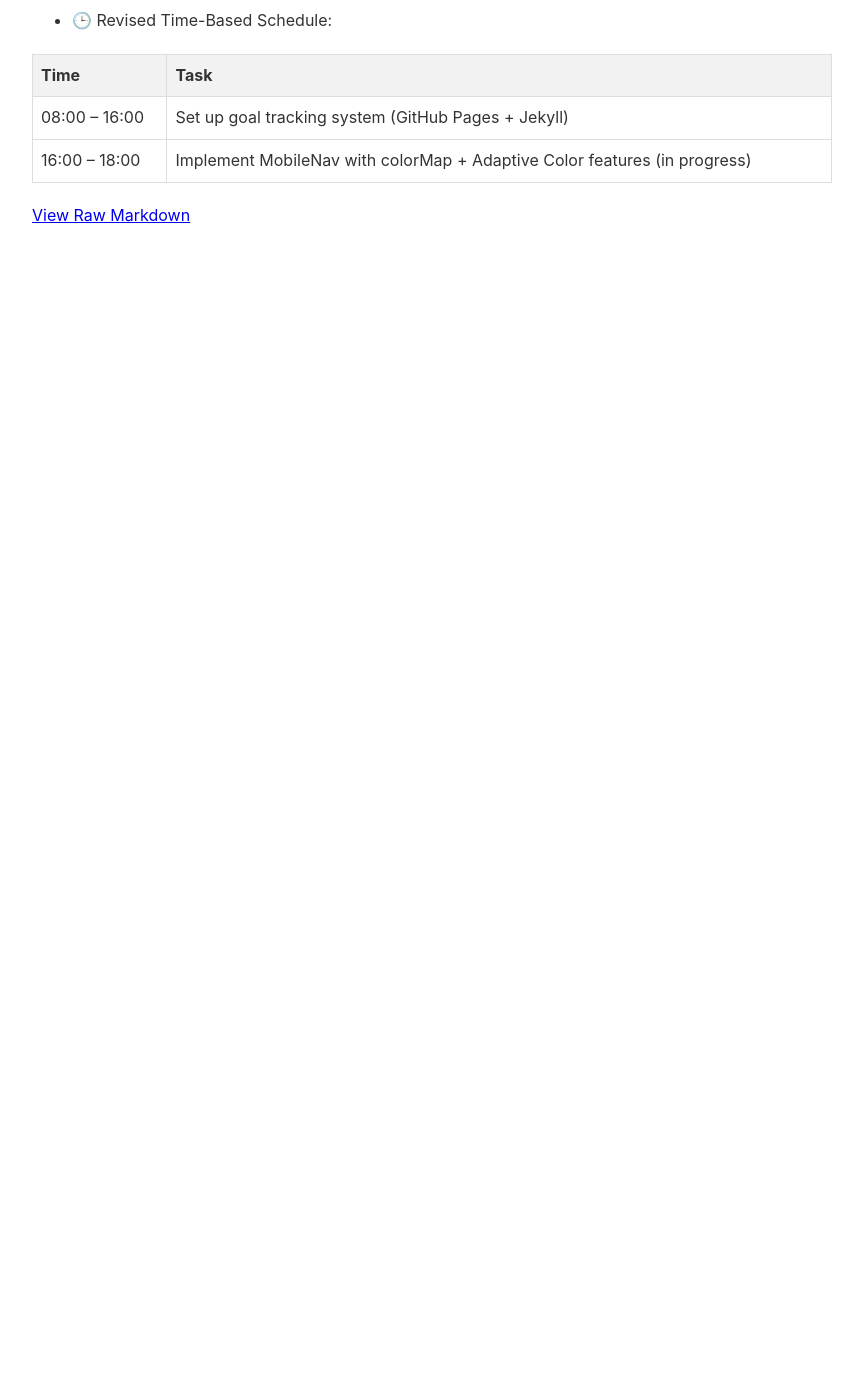
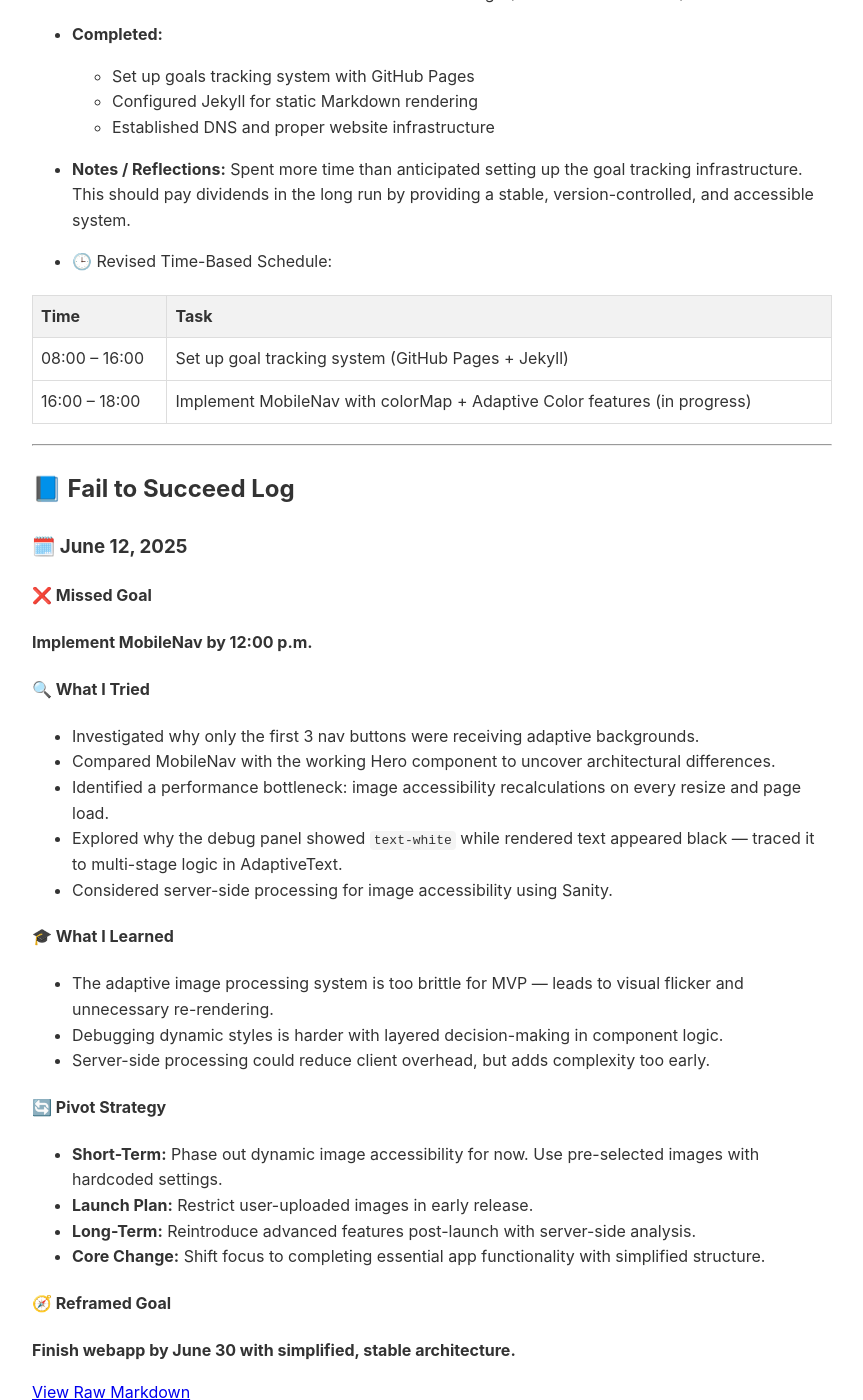
Before and after one commit to kevd-design/goals, a Jekyll site: the page built from goals.md, in a window 1280 px wide and 1400 px high, scrolled down 3816 px. Shown: the whole window, without its empty margins (208-1071 px from the left). Built offline with Jekyll 4.4.1, drawn with Linux system fonts in a browser that asks for light colours; our own code applies the rules of GitHub Pages for plain Markdown files; before the commit the page ends 4064 px from its top, so only the background shows below that; some of the changed text lies outside the part shown.

Commit message:
Updated goals

```diff
--- a/goals.md
+++ b/goals.md
@@ -1,3 +1,4 @@
+
 ## 🎯 Goal Journal
 
 This document is for active journalling of personal and professional goals, using a structured format to enable clarity, reflection, and accountability.
@@ -6,24 +7,31 @@
 
 ### 🗓️ Daily Goals
 
-#### 2025-06-12 (Planned)
+#### 2025-06-12
 
-- **Goal(s):**
+**New Goals:**
+  - Create simplify plan to refactor the code
+  - Find a clean way to prevent unaccessible image edits in Sanity, while accessible image features are under development
+  - Find a clean way to build the simplified app without losing progress made on the accessible image feature. (New webapp branch?)
 
-  - Complete MobileNav implementation (continued from June 11)
+**Failed Goals**
+  - Complete MobileNav implementation (continued from June 11) - [Not completed by noon - see Fail Log](#-fail-to-succeed-log)
+
+**Postponed Goals**
   - Update desktop Nav with matching features
   - Ensure the hero section has a rounded bottom edge as shown in the mockup
-  - Begin work on “Project” component if time permits
+  - Begin work on "Project" component if time permits
 
-🕒 Time-Based Schedule (Planned):
+**Reflection**
+  - I've tried for the last few days to implement the MobileNav based on the Accessible Image features. Unfortunately it's too complex to transition and it's limiting my ability to finish at least a basic webapp by end of June.
 
-| Time          | Task                                               |
-| ------------- | -------------------------------------------------- |
-| 08:00 – 12:00 | Continue and complete MobileNav implementation     |
-| 12:00 – 13:00 | Lunch break                                        |
-| 13:00 – 14:30 | Update desktop Nav with colorMap + Adaptive Color  |
-| 14:30 – 15:00 | Add rounded bottom to Hero section                 |
-| 15:00 – 17:00 | Begin building Project component (if time permits) |
+🕒 Time-Based Schedule (Revised):
+
+| Time          | Task                                                              |
+| ------------- | ----------------------------------------------------------------- |
+| 08:00 – 12:00 | Continue and complete MobileNav implementation ❌ (see [Fail Log](#-fail-to-succeed-log)) |
+| 12:00 – 13:00 | Lunch break                                                       |
+| 13:00 – 17:00 | 🛠️ Plan the pivot to simplifying the webapp. |
 
 ---
 
@@ -105,13 +113,9 @@
 - Desktop and mobile UI mockups complete.
 - Core pages: Home, Projects, Project Detail, About, Reviews, Contact.
 - Current development tasks:
-  - Implement MobileNav with newest colorMap and Adaptive Color features (in progress)
-  - Apply same enhancements to desktop Nav
-  - Ensure hero section has a rounded bottom edge, as shown in the mockup
-  - Prepare for new component development by reviewing accessible image pattern for clarity and DRYness
-  - Begin building the “Project” component using shared visual references
-- Remaining milestones: finalize copy, test interactivity, CMS population, and deployment decision.
-- Delivery window under consideration for June 2025.
+  - Releasing a simplified version where clients can edit text and images on their website, except ones that affect accessibility.
+  - Once released, based on user needs, consider finishing development of auto-accessible text over images.
+- Delivery window for v1 June 2025.
 
 #### Goal Tracking Initiative
 
@@ -165,3 +169,38 @@
 | ------------- | ------------------------------------------------------------------------- |
 | 08:00 – 16:00 | Set up goal tracking system (GitHub Pages + Jekyll)                       |
 | 16:00 – 18:00 | Implement MobileNav with colorMap + Adaptive Color features (in progress) |
+
+---
+
+## 📘 Fail to Succeed Log
+
+### 🗓️ June 12, 2025
+
+#### ❌ Missed Goal
+
+**Implement MobileNav by 12:00 p.m.**
+
+#### 🔍 What I Tried
+
+- Investigated why only the first 3 nav buttons were receiving adaptive backgrounds.
+- Compared MobileNav with the working Hero component to uncover architectural differences.
+- Identified a performance bottleneck: image accessibility recalculations on every resize and page load.
+- Explored why the debug panel showed `text-white` while rendered text appeared black — traced it to multi-stage logic in AdaptiveText.
+- Considered server-side processing for image accessibility using Sanity.
+
+#### 🎓 What I Learned
+
+- The adaptive image processing system is too brittle for MVP — leads to visual flicker and unnecessary re-rendering.
+- Debugging dynamic styles is harder with layered decision-making in component logic.
+- Server-side processing could reduce client overhead, but adds complexity too early.
+
+#### 🔄 Pivot Strategy
+
+- **Short-Term:** Phase out dynamic image accessibility for now. Use pre-selected images with hardcoded settings.
+- **Launch Plan:** Restrict user-uploaded images in early release.
+- **Long-Term:** Reintroduce advanced features post-launch with server-side analysis.
+- **Core Change:** Shift focus to completing essential app functionality with simplified structure.
+
+#### 🧭 Reframed Goal
+
+**Finish webapp by June 30 with simplified, stable architecture.**
```
